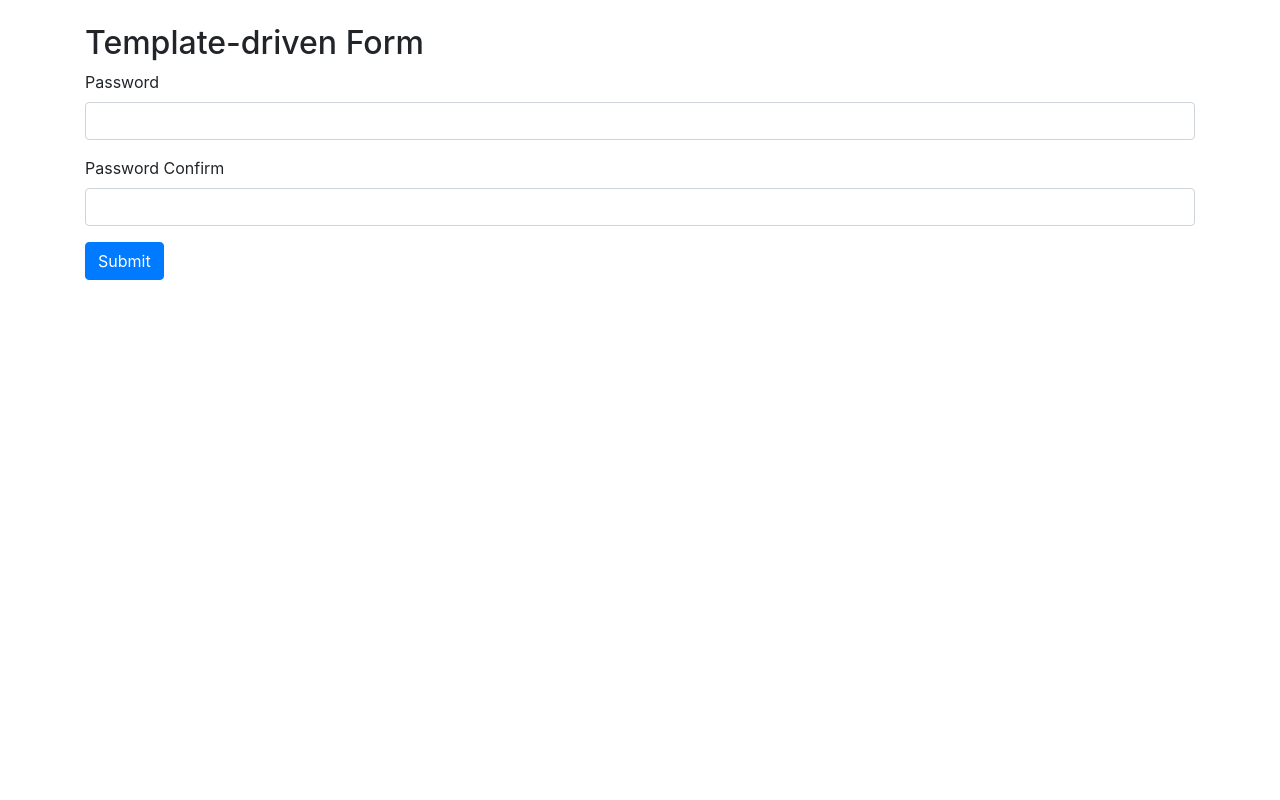
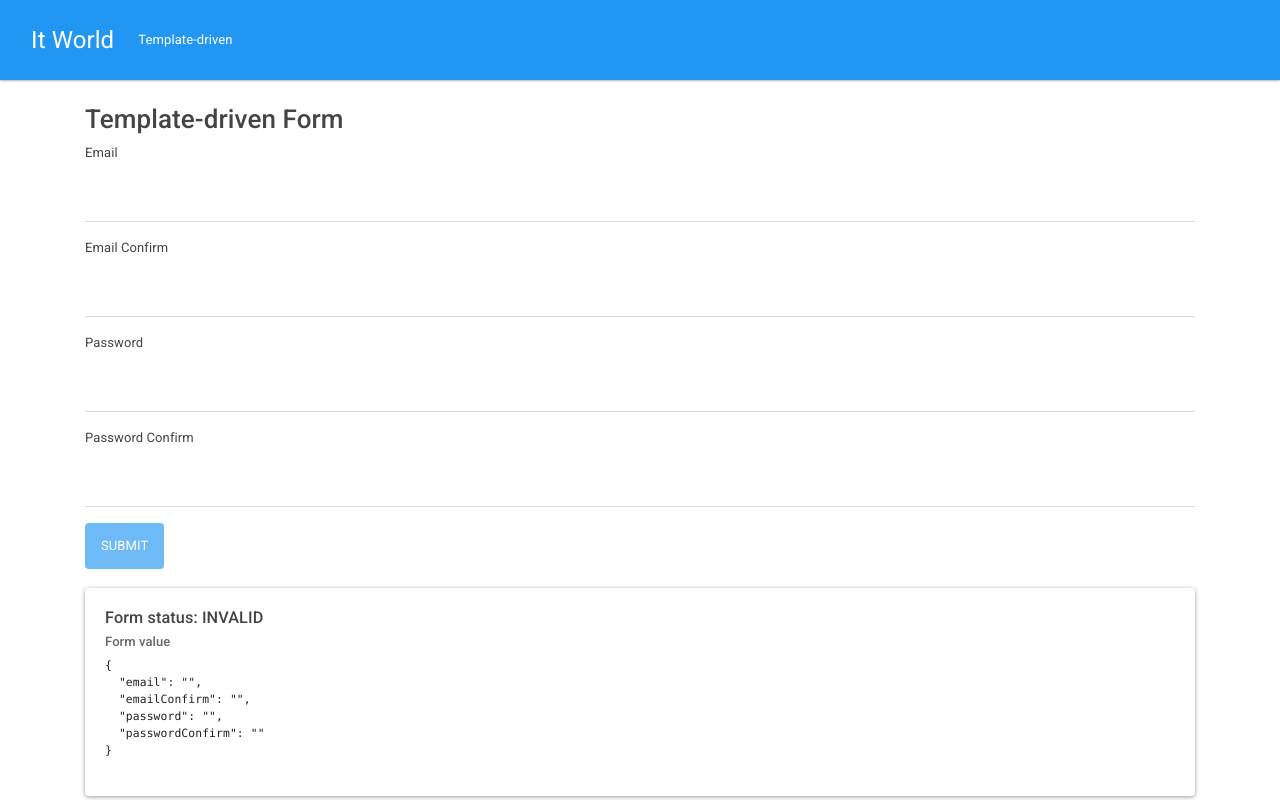
Before and after one commit to andrelsa/crud-angular, an Angular app: page / in a window 1280 px wide. Built offline with nearby package versions, Linux system fonts and the light colour scheme.

Commit message:
confirm password

```diff
--- a/angular.json
+++ b/angular.json
@@ -24,12 +24,9 @@
               "src/assets"
             ],
             "styles": [
-              "src/styles.css",
-              "node_modules/bootstrap/dist/css/bootstrap.min.css"
+              "src/styles.css"
             ],
             "scripts": [
-              "node_modules/jquery/dist/jquery.min.js",
-              "node_modules/bootstrap/dist/js/bootstrap.min.js"
             ]
           },
           "configurations": {
--- a/src/app/app.component.html
+++ b/src/app/app.component.html
@@ -1,3 +1,21 @@
+<nav class="navbar navbar-expand-md navbar-dark bg-primary">
+  <div class="container-fluid">
+    <a class="navbar-brand" routerLink="/">It World</a>
+    <button class="navbar-toggler" type="button" data-toggle="collapse" data-target="#navbarSupportedContent"
+            aria-controls="navbarSupportedContent" aria-expanded="false" aria-label="Toggle navigation">
+      <span class="navbar-toggler-icon"></span>
+    </button>
+
+    <div class="collapse navbar-collapse" id="navbarSupportedContent">
+      <ul class="navbar-nav mr-auto">
+        <li class="nav-item" routerLinkActive="active">
+          <a class="nav-link" routerLink="/">Template-driven</a>
+        </li>
+      </ul>
+    </div>
+  </div>
+</nav>
+
 <div class="container mt-4">
   <div class="row">
     <div class="col">
--- a/src/app/shared/compare-validator.directive.ts
+++ b/src/app/shared/compare-validator.directive.ts
@@ -3,14 +3,18 @@ import {AbstractControl, NG_VALIDATORS, ValidationErrors, Validator} from '@angu
 import {Subscription} from 'rxjs';
 
 @Directive({
-  selector: '[appCompareValidator]',
+  selector: '[compare]',
   providers: [{provide: NG_VALIDATORS, useExisting: CompareValidatorDirective, multi: true}]
 })
 export class CompareValidatorDirective implements Validator {
 
-  @Input('appCompareValidator') controlNameToCompare: string;
+  @Input('compare') controlNameToCompare: string;
 
   validate(c: AbstractControl): ValidationErrors | null {
+
+    if (c.value === null || c.value.length === 0) {
+      return null; // don't validate empty value
+    }
     const controlToCompare = c.root.get(this.controlNameToCompare);
     if (controlToCompare) {
       const subscription: Subscription = controlToCompare.valueChanges.subscribe(() => {
@@ -18,7 +22,7 @@ export class CompareValidatorDirective implements Validator {
         subscription.unsubscribe();
       });
     }
-    return controlToCompare && controlToCompare.value !== c.value ? {'appCompareValidator': true} : null;
+    return controlToCompare && controlToCompare.value !== c.value ? {'compare': true} : null;
   }
 
 }
--- a/src/app/td-form/td-form.component.html
+++ b/src/app/td-form/td-form.component.html
@@ -1,12 +1,44 @@
 <h2>Template-driven Form</h2>
 <form #f="ngForm">
   <div class="form-group">
+    <label>Email</label>
+    <input type="email" class="form-control" name="email" ngModel #email="ngModel" required>
+    <div class="text-danger" *ngIf="email.invalid && (email.dirty || email.touched)">
+      Email is required
+    </div>
+  </div>
+  <div class="form-group">
+    <label>Email Confirm</label>
+    <input type="email" class="form-control" name="emailConfirm" ngModel #emailConfirm="ngModel" required
+           compare="email">
+    <div class="text-danger" *ngIf="emailConfirm.invalid && (emailConfirm.dirty || emailConfirm.touched)">
+      <div *ngIf="emailConfirm.errors['required']">Email Confirm is required</div>
+      <div *ngIf="emailConfirm.errors['compare']">Email Confirm do not match</div>
+    </div>
+  </div>
+  <div class="form-group">
     <label>Password</label>
-    <input type="password" class="form-control" name="password" ngModel>
+    <input type="password" class="form-control" name="password" ngModel #password="ngModel" required>
+    <div class="text-danger" *ngIf="password.invalid && (password.dirty || password.touched)">
+      Password is required
+    </div>
   </div>
   <div class="form-group">
     <label>Password Confirm</label>
-    <input type="password" class="form-control" name="passwordConfirm" ngModel>
+    <input type="password" class="form-control" name="passwordConfirm" ngModel #pwConfirm="ngModel" required
+           compare="password">
+    <div class="text-danger" *ngIf="pwConfirm.invalid && (pwConfirm.dirty || pwConfirm.touched)">
+      <div *ngIf="pwConfirm.errors['required']">Password Confirm is required</div>
+      <div *ngIf="pwConfirm.errors['compare']">Password Confirm do not match</div>
+    </div>
   </div>
-  <button type="button" class="btn btn-primary">Submit</button>
+  <button type="button" class="btn btn-primary" [disabled]="f.invalid">Submit</button>
 </form>
+<br>
+<div class="card">
+  <div class="card-body">
+    <h5 class="card-title">Form status: {{f.status}}</h5>
+    <h6 class="card-subtitle mb-2 text-muted">Form value</h6>
+    <pre>{{f.value | json}}</pre>
+  </div>
+</div>
--- a/src/styles.css
+++ b/src/styles.css
@@ -1 +1,4 @@
 /* You can add global styles to this file, and also import other style files */
+/*@import url('https://stackpath.bootstrapcdn.com/bootstrap/4.3.1/css/bootstrap.min.css');*/
+@import url('https://stackpath.bootstrapcdn.com/bootswatch/4.3.1/materia/bootstrap.min.css');
+/*@import url('https://stackpath.bootstrapcdn.com/bootswatch/4.3.1/sketchy/bootstrap.min.css');*/
```
